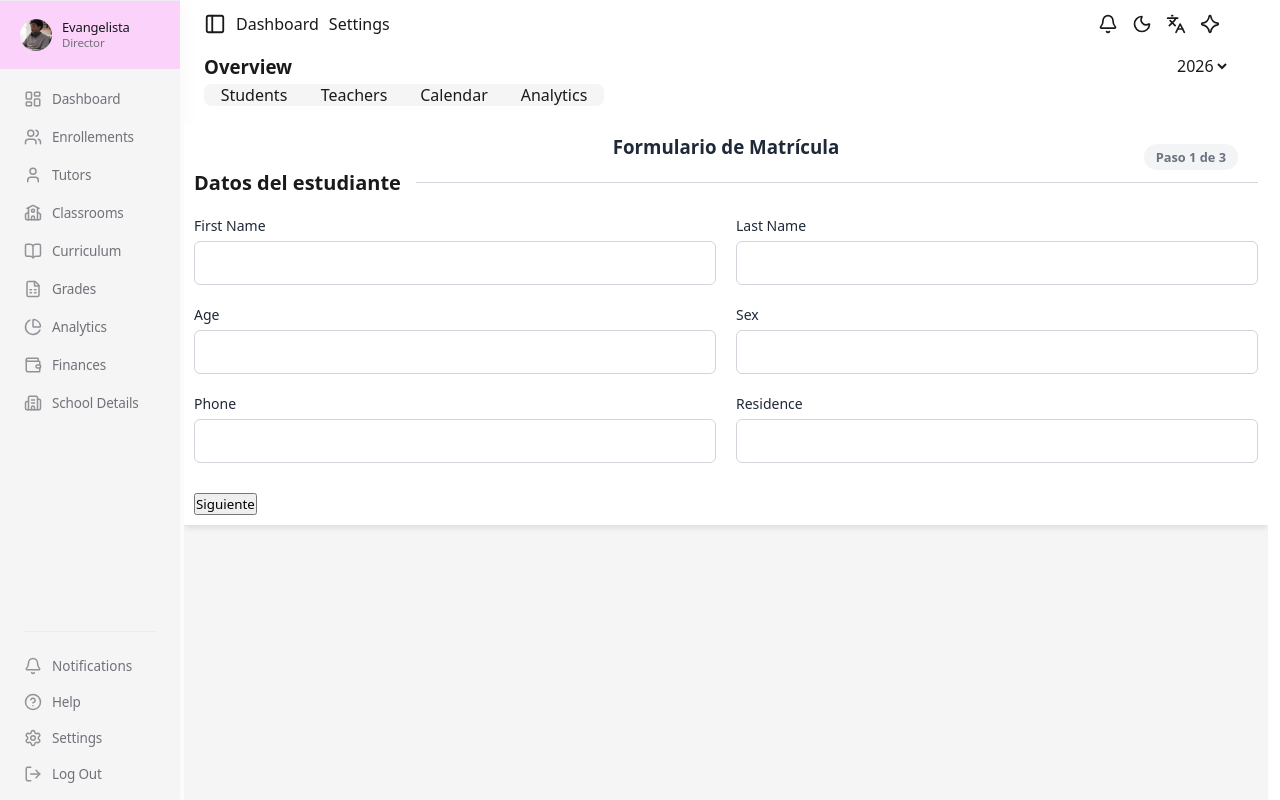
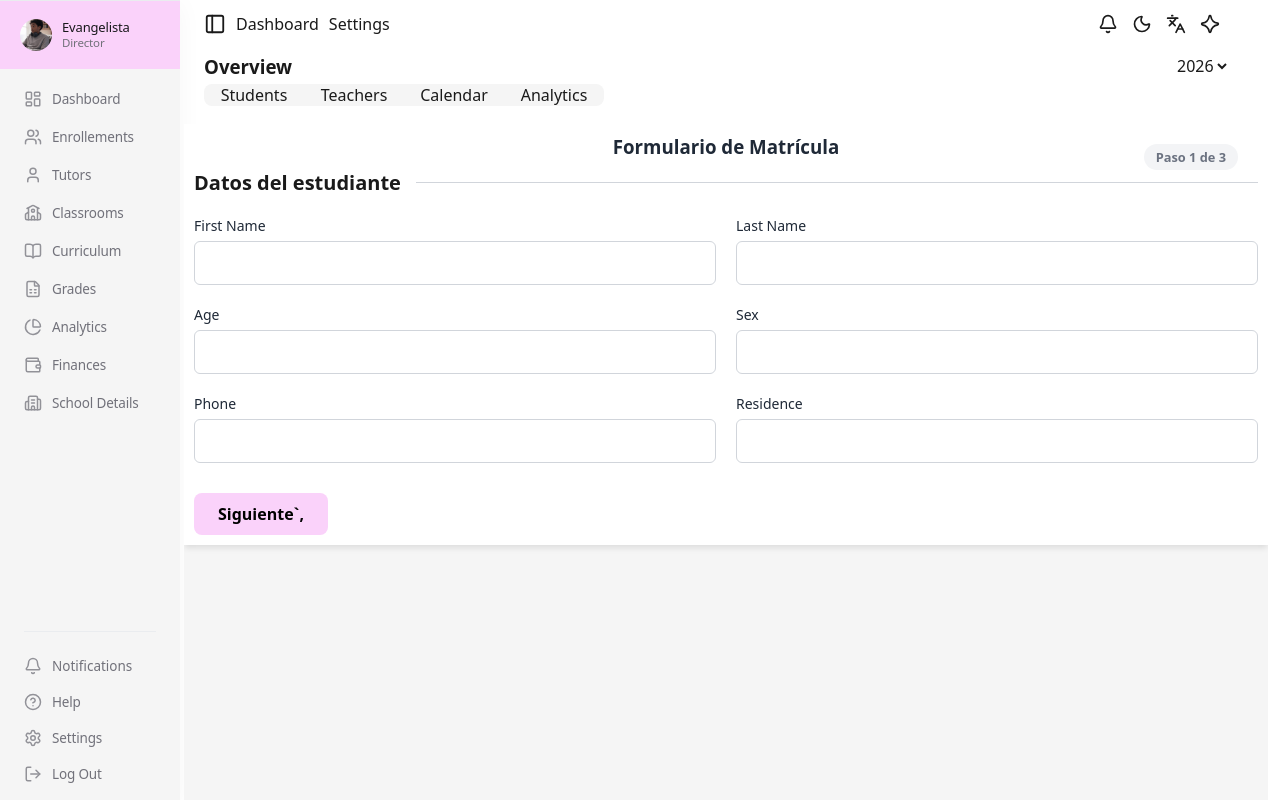
Before and after one commit to evangelistax/school, a React (Vite) app: page /enrollements/enroll in a window 1280 px wide. Built offline with nearby package versions, Linux system fonts and the light colour scheme.

Commit message:
mejorar el proceso de maricula

```diff
--- a/src/contexts/contex.jsx
+++ b/src/contexts/contex.jsx
@@ -12,7 +12,10 @@ export const GlobalContex = ({ children }) => {
   const [currentStep, setCurrentStep] = useState(1);
 
   // Funciones para avanzar y retroceder
-  const nextStep = () => setCurrentStep((prev) => prev + 1);
+  const nextStep = (e) => {
+    e.preventDefault();
+    setCurrentStep((prev) => prev + 1);
+  };
   const prevStep = () => setCurrentStep((prev) => prev - 1);
 
   const [studentData, setStudentData] = useState({
@@ -44,14 +47,14 @@ export const GlobalContex = ({ children }) => {
   const [enrollementData, setEnrollementData] = useState({
     Amount: null,
     Paid: null,
-    DateOf: null,
+    DateOf: "",
     Observations: "",
     TypeOf: "",
   });
 
   const updateEnrollementLabel = (e) => {
     const { name, value } = e.target;
-    setEnrollementData({ ...studentData, [name]: value });
+    setEnrollementData({ ...enrollementData, [name]: value });
   };
 
   const changeVisibility = () => {
--- a/src/pages/enroll.jsx
+++ b/src/pages/enroll.jsx
@@ -4,33 +4,37 @@ import { useNavigate } from "react-router-dom";
 export default function Enroll() {
   const navigate = useNavigate();
   const {
-    studentData = {}, // Asegura objeto vacío si viene indefinido del contexto
+    studentData = {},
     updateStudentLabel,
-    tutorData = {}, // Asegura objeto vacío si viene indefinido del contexto
+    tutorData = {},
     updateTutorLabel,
-    enrollementData = {}, // Asegura objeto vacío si viene indefinido del contexto
+    enrollementData = {},
     updateEnrollementLabel,
     currentStep,
     nextStep,
     prevStep,
   } = useApp();
 
-  const submit = async (e) => {
+  const handleSubmit = async (e) => {
     e.preventDefault();
 
-    // Las funciones internas se mantienen fieles a tu lógica original, pero corregidas con await
-    async function postStudent() {
-      const { FirstName, LastName, Age, Sex, Phone, Residence } = studentData;
     const data = {
-        FirstName,
-        LastName,
-        Age: parseInt(Age, 10),
-        Sex,
-        Phone,
-        Residence,
+      FirstName: studentData.FirstName || "",
+      LastName: studentData.LastName || "",
+      Age: parseInt(studentData.Age, 10) || 0,
+      Sex: studentData.Sex || "",
+      Phone: studentData.Phone || "",
+      Residence: studentData.Residence || "",
+
+      Amount: parseFloat(enrollementData.Amount) || 0,
+      TypeOf: enrollementData.TypeOf || "",
+      Paid: parseFloat(enrollementData.Paid) || 0,
+      DateOf: enrollementData.DateOf || "",
+      Observations: enrollementData.Observations || "",
     };
+
     try {
-        const res = await fetch("http://localhost:3000/students", {
+      const res = await fetch("http://localhost:3000/enrollements", {
         method: "POST",
         headers: {
           "Content-Type": "application/json",
@@ -39,9 +43,9 @@ export default function Enroll() {
       });
 
       if (!res.ok) {
-          const error = await res.json();
+        const errorData = await res.json().catch(() => ({}));
         throw new Error(
-            `Error en el servidor: ${error.message}, ${res.status}`,
+          errorData.message || `Error en el servidor: \${res.status}`,
         );
       }
 
@@ -51,59 +55,13 @@ export default function Enroll() {
     } catch (error) {
       alert(`Ocurrió un error: ${error.message}`);
     }
-    }
-
-    async function postEnrollData() {
-      // Corregido: Ahora extrae correctamente los datos del Paso 3 (Matrícula)
-      const { Amount, Type, Paid, DateOf, Observations } = enrollementData;
-      const data = {
-        Amount: parseFloat(Amount),
-        Type,
-        Paid: parseFloat(Paid),
-        DateOf,
-        Observations,
-      };
-      try {
-        const res = await fetch("http://localhost:3000/enrollments", {
-          // Ajustado al endpoint lógico de matrículas
-          method: "POST",
-          headers: {
-            "Content-Type": "application/json",
-          },
-          body: JSON.stringify(data),
-        });
-
-        if (!res.ok) {
-          const error = await res.json();
-          throw new Error(
-            `Error en el servidor: ${error.message}, ${res.status}`,
-          );
-        }
-
-        const result = await res.json();
-        alert(`Datos enviados con éxito: ${result.message || ""}`);
-        navigate("/");
-      } catch (error) {
-        alert(`Ocurrió un error: ${error.message}`);
-      }
-    }
-
-    try {
-      // Se ejecutan en orden secuencial esperando sus respuestas
-      await postStudent();
-      await postEnrollData();
-    } catch (error) {
-      alert(`hubo un error: ${error}`);
-    }
   };
 
   return (
     <div className="form-container">
       <div className="step-indicator">Paso {currentStep} de 3</div>
-
       <h3>Formulario de Matrícula</h3>
-
-      <form onSubmit={submit}>
+      <form onSubmit={handleSubmit}>
         {/* Paso 1: Datos del estudiante */}
         {currentStep === 1 && (
           <div className="form-step">
@@ -119,12 +77,11 @@ export default function Enroll() {
                   onChange={updateStudentLabel}
                 />
               </div>
-
               <div>
-                <label htmlFor="student-surename">Last Name</label>
+                <label htmlFor="student-surname">Last Name</label>
                 <input
                   type="text"
-                  id="student-surename"
+                  id="student-surname"
                   name="LastName"
                   value={studentData.LastName || ""}
                   onChange={updateStudentLabel}
@@ -140,7 +97,6 @@ export default function Enroll() {
                   onChange={updateStudentLabel}
                 />
               </div>
-
               <div>
                 <label htmlFor="student-sex">Sex</label>
                 <input
@@ -151,7 +107,6 @@ export default function Enroll() {
                   onChange={updateStudentLabel}
                 />
               </div>
-
               <div>
                 <label htmlFor="student-phone">Phone</label>
                 <input
@@ -162,7 +117,6 @@ export default function Enroll() {
                   onChange={updateStudentLabel}
                 />
               </div>
-
               <div>
                 <label htmlFor="student-residence">Residence</label>
                 <input
@@ -192,18 +146,16 @@ export default function Enroll() {
                   onChange={updateTutorLabel}
                 />
               </div>
-
               <div>
-                <label htmlFor="teacher-surename">Last Name</label>
+                <label htmlFor="teacher-surname">Last Name</label>
                 <input
                   type="text"
-                  id="teacher-surename"
+                  id="teacher-surname"
                   name="LastName"
                   value={tutorData.LastName || ""}
                   onChange={updateTutorLabel}
                 />
               </div>
-
               <div>
                 <label htmlFor="teacher-phone">Phone</label>
                 <input
@@ -214,7 +166,6 @@ export default function Enroll() {
                   onChange={updateTutorLabel}
                 />
               </div>
-
               <div>
                 <label htmlFor="teacher-residence">Residence</label>
                 <input
@@ -237,36 +188,35 @@ export default function Enroll() {
               <div>
                 <label htmlFor="enrollement-amount">Amount</label>
                 <input
-                  type="text"
+                  type="number"
+                  step="any"
                   id="enrollement-amount"
                   name="Amount"
                   value={enrollementData.Amount || ""}
                   onChange={updateEnrollementLabel}
                 />
               </div>
-
               <div>
                 <label htmlFor="enrollement-type">Type</label>
                 <input
                   type="text"
                   id="enrollement-type"
-                  name="Type"
-                  value={enrollementData.Type || ""}
+                  name="TypeOf"
+                  value={enrollementData.TypeOf || ""}
                   onChange={updateEnrollementLabel}
                 />
               </div>
-
               <div>
                 <label htmlFor="enrollement-paid">Paid</label>
                 <input
-                  type="text"
+                  type="number"
+                  step="any"
                   id="enrollement-paid"
                   name="Paid"
                   value={enrollementData.Paid || ""}
                   onChange={updateEnrollementLabel}
                 />
               </div>
-
               <div>
                 <label htmlFor="enrollement-date">Date</label>
                 <input
@@ -277,7 +227,6 @@ export default function Enroll() {
                   onChange={updateEnrollementLabel}
                 />
               </div>
-
               <div>
                 <label htmlFor="enrollement-observations">Observations</label>
                 <input
@@ -298,17 +247,18 @@ export default function Enroll() {
           style={{ marginTop: "20px", display: "flex", gap: "10px" }}
         >
           {currentStep > 1 && (
-            <button type="button" onClick={prevStep}>
+            <button type="button" onClick={prevStep} className="btn-secondary">
               Atrás
             </button>
           )}
-
           {currentStep < 3 ? (
-            <button type="button" onClick={nextStep}>
-              Siguiente
+            <button type="button" onClick={nextStep} className="btn-primary">
+              Siguiente`,
             </button>
           ) : (
-            <button type="submit">Enviar Formulario</button>
+            <button type="submit" className="btn-primary">
+              Enviar Formulario
+            </button>
           )}
         </div>
       </form>
```
Lines whose indentation alone changed are shown as unchanged.
